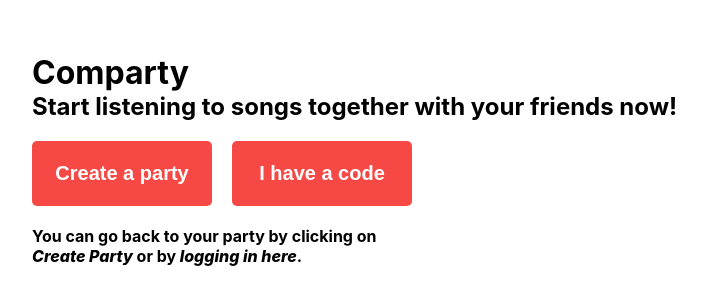
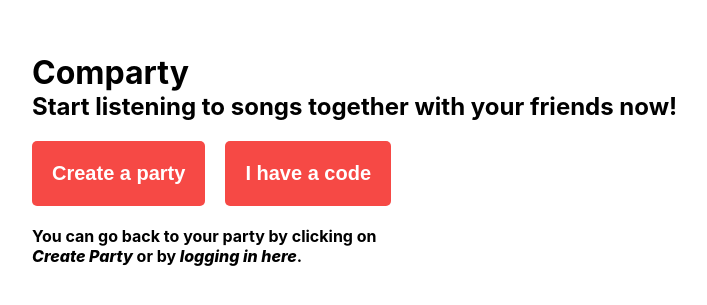
Before and after one commit to nicolecogo/comparty, a React (Create React App) app in the folder client/: page / in a window 1280 px wide. Shown: the part 347-652 px from the top of the page, without its empty margins (168-875 px from the left). Built offline with nearby package versions, Linux system fonts and the light colour scheme.

Commit message:
style: changed songlist background color

```diff
--- a/client/src/styles/App.css
+++ b/client/src/styles/App.css
@@ -10,7 +10,6 @@
 .Homepage button {
   margin: 20px 20px 20px 0;
   padding: 20px;
-  width: 180px;
   height: 65px;
   border: 0;
   border-radius: 5px;
@@ -67,6 +66,8 @@
 
 .PlayerTab {
   background-color: var(--primary-lightcolor2);
+  background-image: linear-gradient(to bottom, rgba(255,255,255,0.50) 0%, rgba(0,0,0,0.50) 100%), radial-gradient(at 50% 0%, rgba(255,255,255,0.10) 0%, rgba(0,0,0,0.50) 50%);
+  background-blend-mode: soft-light,screen;
   height: 100vh;
   flex: 2;
   min-width: 400px;
```
